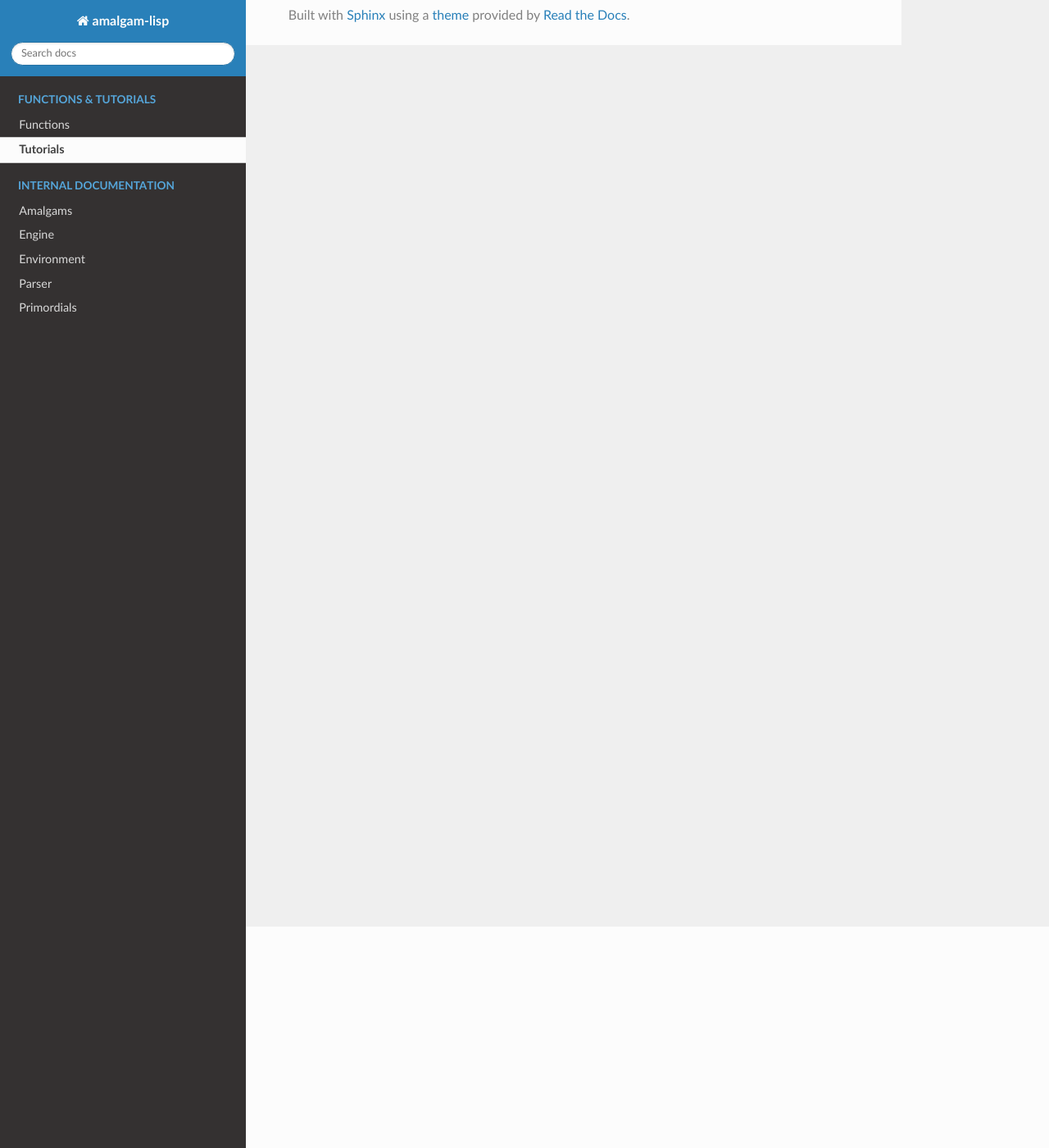
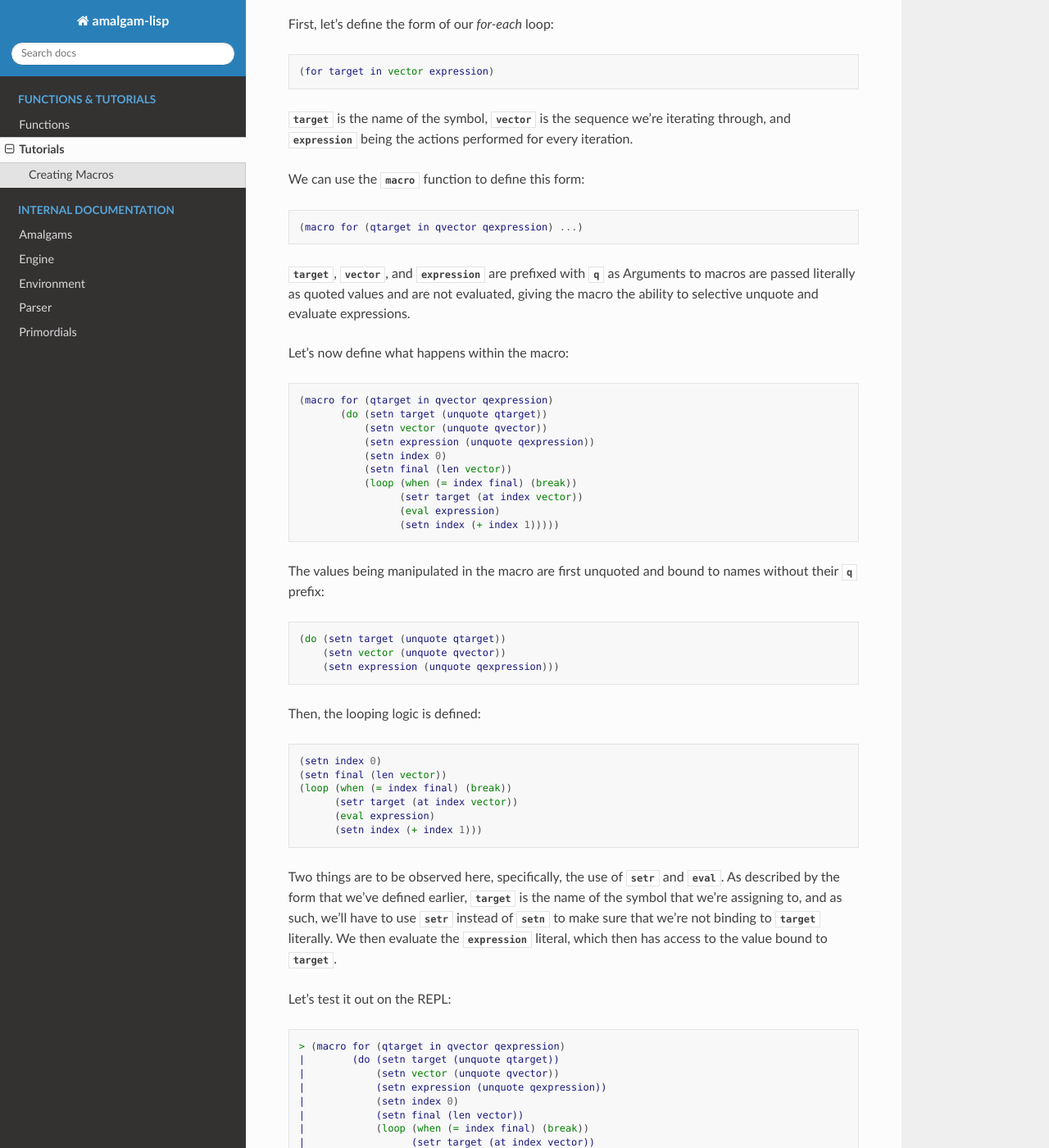
Before and after one commit to purefunctor/amalgam-lisp, a Sphinx documentation site: the page built from docs/tutorials.rst, in a window 1280 px wide and 1400 px high, scrolled down 270 px. Shown: the whole window at 82% size. Built offline with Sphinx 7.4.7 and the Read the Docs theme 2.0.0, drawn with Linux system fonts in a browser that asks for light colours; some of the changed text lies outside the part shown.

Commit message:
Add user-facing tutorial for creating macros

```diff
--- a/docs/tutorials.rst
+++ b/docs/tutorials.rst
@@ -1,2 +1,106 @@
 Tutorials
 =========
+
+Creating Macros
+---------------
+
+Macros are a flexible way to define new language constructs within
+the language. This tutorial implements a `for-each` loop as an example.
+
+First, let's define the form of our `for-each` loop:
+
+.. code-block:: lisp
+
+    (for target in vector expression)
+
+:data:`target` is the name of the symbol, :data:`vector` is the
+sequence we're iterating through, and :data:`expression` being the
+actions performed for every iteration.
+
+We can use the :data:`macro` function to define this form:
+
+.. code-block:: lisp
+
+    (macro for (qtarget in qvector qexpression) ...)
+
+:data:`target`, :data:`vector`, and :data:`expression` are prefixed
+with :data:`q` as Arguments to macros are passed literally as quoted
+values and are not evaluated, giving the macro the ability to
+selective unquote and evaluate expressions.
+
+Let's now define what happens within the macro:
+
+.. code-block:: lisp
+
+    (macro for (qtarget in qvector qexpression)
+           (do (setn target (unquote qtarget))
+               (setn vector (unquote qvector))
+               (setn expression (unquote qexpression))
+               (setn index 0)
+               (setn final (len vector))
+               (loop (when (= index final) (break))
+                     (setr target (at index vector))
+                     (eval expression)
+                     (setn index (+ index 1)))))
+
+The values being manipulated in the macro are first unquoted and bound
+to names without their :data:`q` prefix:
+
+.. code-block:: lisp
+
+    (do (setn target (unquote qtarget))
+        (setn vector (unquote qvector))
+        (setn expression (unquote qexpression)))
+
+Then, the looping logic is defined:
+
+.. code-block:: lisp
+
+    (setn index 0)
+    (setn final (len vector))
+    (loop (when (= index final) (break))
+          (setr target (at index vector))
+          (eval expression)
+          (setn index (+ index 1)))
+
+Two things are to be observed here, specifically, the use of
+:data:`setr` and :data:`eval`. As described by the form that we've
+defined earlier, :data:`target` is the name of the symbol that
+we're assigning to, and as such, we'll have to use :data:`setr` instead
+of :data:`setn` to make sure that we're not binding to :data:`target`
+literally. We then evaluate the :data:`expression` literal, which then
+has access to the value bound to :data:`target`.
+
+Let's test it out on the REPL:
+
+.. code-block:: lisp
+
+    > (macro for (qtarget in qvector qexpression)
+    |        (do (setn target (unquote qtarget))
+    |            (setn vector (unquote qvector))
+    |            (setn expression (unquote qexpression))
+    |            (setn index 0)
+    |            (setn final (len vector))
+    |            (loop (when (= index final) (break))
+    |                  (setr target (at index vector))
+    |                  (eval expression)
+    |                  (setn index (+ index 1)))))
+    for
+    > (for x in [1 2 3 4 5]
+    |      (print (* x x)))
+    1
+    4
+    9
+    16
+    25
+    :NIL
+
+The newly defined :data:`for` macro is able to iterate through the
+vector, binding each number to :data:`x` before evaluating the
+expression.
+
+Note: Macros create their own closure, and symbols bound
+within them are inaccessible after evaluation.
+
+Modifying the macro to return the expression evaluated last is left
+as an exercise for the reader.
```
